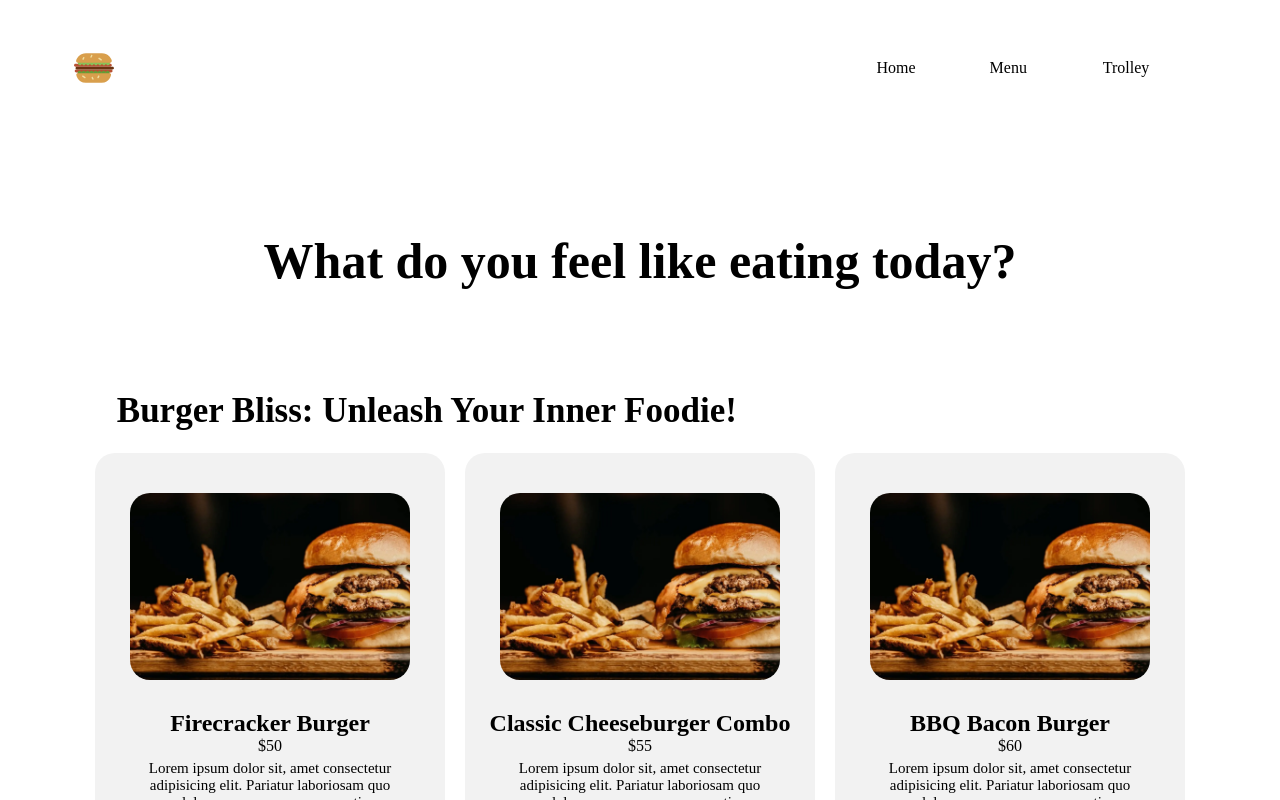
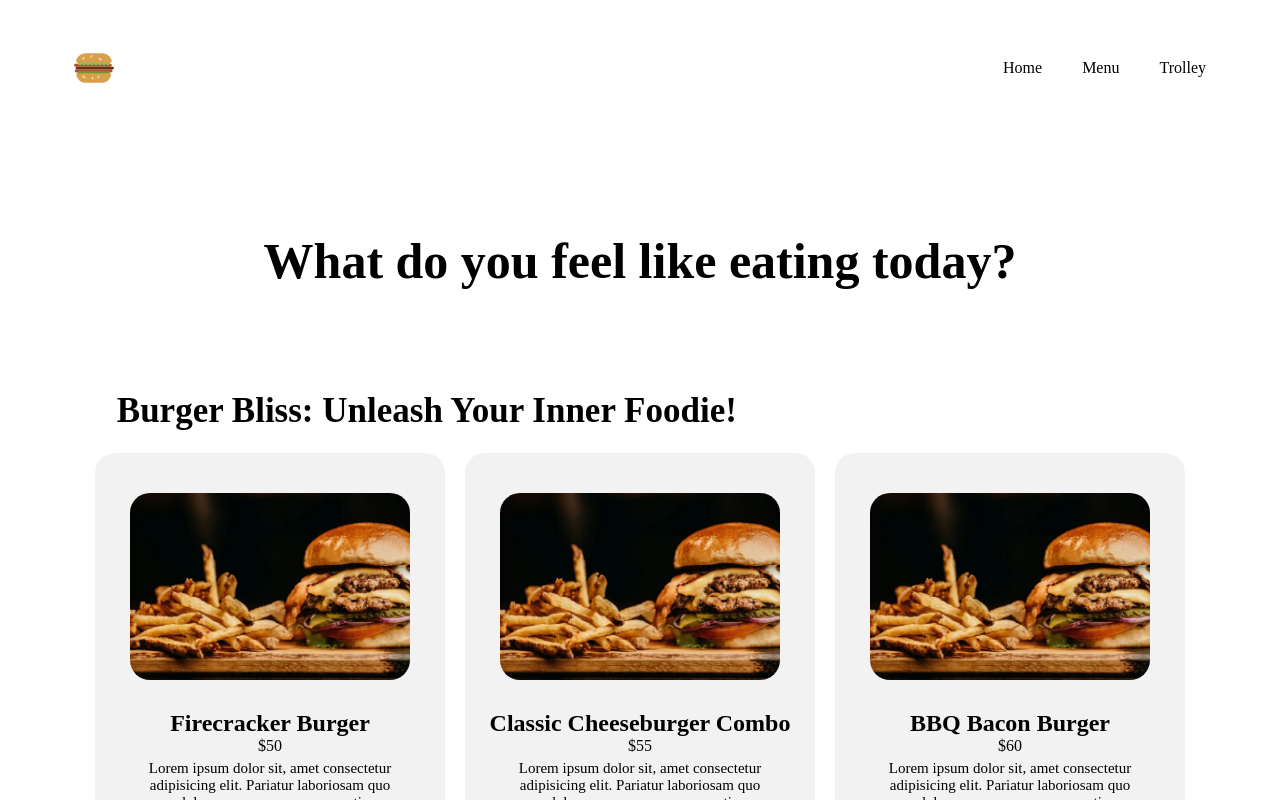
Before and after one commit to NicolasEstebanCuervo/FastBites, a React (Create React App) app: page /Menu in a window 1280 px wide. Shown: the top 800 px of the page. Built offline with nearby package versions, Linux system fonts and the light colour scheme; a web font is replaced by a local one.

Commit message:
Nav correction

```diff
--- a/src/Componets/NavBar/index.tsx
+++ b/src/Componets/NavBar/index.tsx
@@ -19,15 +19,18 @@ function NavBar() {
     }
 
     return (
-        <Nav>
+        <Nav open={menuOpen}>
+            <SubContainerNav>
+                <ContainerIcons>
                     <Logo src={hamburguerIcon} alt="Hamburguer Icon" />
-            <SubContainerNav>
+
                     <HamburgerButton onClick={toggleMenu}>
                         <HamburgerIcon
                             src={hamburguerButton}
                             alt="Hamburguer Icon"
                         />
                     </HamburgerButton>
+                </ContainerIcons>
                 <Menu open={menuOpen}>
                     <MenuItem>
                         <StyledLink to="/">Home</StyledLink>
@@ -44,7 +47,11 @@ function NavBar() {
 
 export default NavBar;
 
-const Nav = styled.nav`
+interface MenuProps {
+    open: boolean;
+}
+
+const Nav = styled.nav<MenuProps>`
     padding: 10px;
     display: flex;
     justify-content: space-between;
@@ -52,23 +59,38 @@ const Nav = styled.nav`
 
     @media (max-width: 768px) {
         align-items: flex-start;
+        background: #f2f2f2;
     }
+`;
+
+const ContainerIcons = styled.div`
+    display: flex;
+    justify-content: space-between;
 `;
 
 const Logo = styled.img`
     width: 40px;
     height: 40px;
+
+    @media (max-width: 400px) {
+        width: 15vw;
+    }
 `;
 
 const SubContainerNav = styled.div`
-    width: 30%;
+    width: 100%;
     gap: 10px;
+    display: flex;
+    justify-content: space-between;
+    align-items: center;
 
     @media (max-width: 768px) {
         width: 100%;
         display: flex;
         flex-direction: column;
+        align-items: normal;
     }
+
 `;
 
 const HamburgerButton = styled.button`
@@ -87,30 +109,39 @@ const HamburgerButton = styled.button`
 const HamburgerIcon = styled.img`
     width: 30px;
     height: 30px;
+
+    @media (max-width: 400px) {
+        width: 15vw;
+    }
 `;
-
-interface MenuProps {
-    open: boolean;
-}
 
 const Menu = styled.ul<MenuProps>`
     display: flex;
     list-style: none;
+
     @media (max-width: 768px) {
         flex-direction: column;
-        padding: 2% 5%;
-        background: #f2f2f2;
-        width: 100%;
-        align-items: flex-end;
+        align-items: center;
+        gap: 5%;
+        padding-bottom: 5%;
         display: ${({ open }) => (open ? "flex" : "none")};
     }
 `;
 
 const MenuItem = styled.li`
-    margin-left: 10px;
+    margin-left: 40px;
     flex: 1;
     color: #000;
     text-decoration: none;
+
+    @media (max-width: 768px) {
+        font-size: 20px;
+        margin-left: 0px;
+    }
+
+    @media (max-width: 400px) {
+        font-size: 5vw;
+    }
 `;
 
 const StyledLink = styled(Link)`
```
Lines whose indentation alone changed are shown as unchanged.
